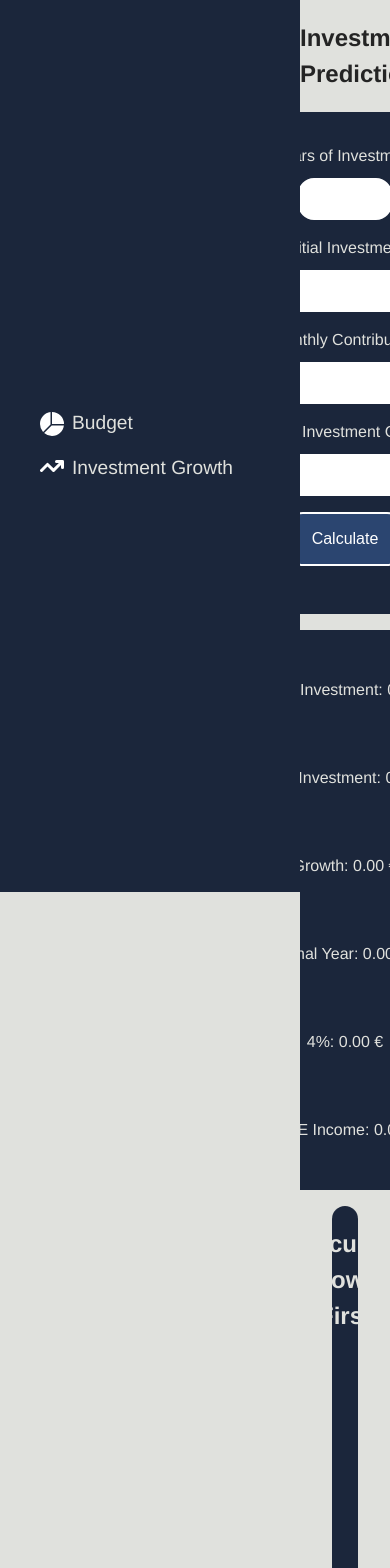
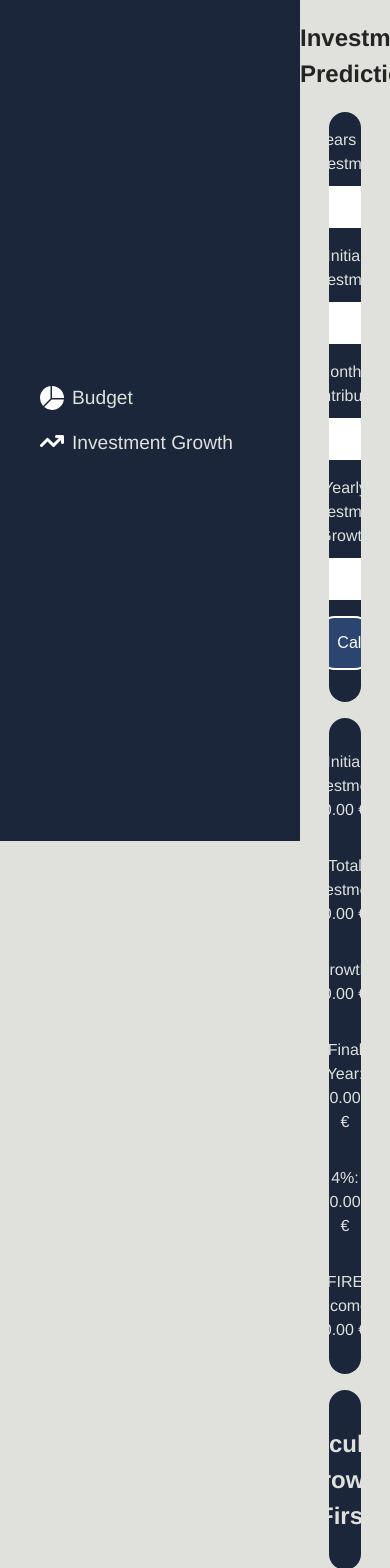
Before and after one commit to andrebarros7201/expense-tracker, a React (Vite) app: page /investment in a window 390 px wide. Shown: the top 1568 px of the page. Built offline with nearby package versions, Linux system fonts and the light colour scheme.

Commit message:
create containerComponent file and add to all InvestmentPrediction components

```diff
--- a/src/components/investmentPrediction/InvestmentPredictionForm.jsx
+++ b/src/components/investmentPrediction/InvestmentPredictionForm.jsx
@@ -1,4 +1,5 @@
 import styles from "../../styles/components/investmentPrediction/investmentPredictionForm.module.css";
+import containerComponent from "../../styles/components/containerComponent.module.css";
 import { useContext, useState } from "react";
 import { AppContext } from "../../App.jsx";
 
@@ -20,7 +21,7 @@ export default function InvestmentPredictionForm() {
     handleCalculateGrowth(values, e);
   };
   return (
-    <div className={styles["investmentPredictionForm"]}>
+    <div className={containerComponent["container-component"]}>
       <form
         className={styles["form-prediction"]}
         onSubmit={(e) => handleSubmitForm(values, e)}
--- a/src/components/investmentPrediction/InvestmentPredictionResults.jsx
+++ b/src/components/investmentPrediction/InvestmentPredictionResults.jsx
@@ -1,11 +1,11 @@
-import styles from "../../styles/components/investmentPrediction/investmentPredictionResult.module.css";
+import containerComponent from "../../styles/components/containerComponent.module.css";
 import { useContext } from "react";
 import { AppContext } from "../../App.jsx";
 
 export default function InvestmentPredictionResults() {
   const { investment } = useContext(AppContext);
   return (
-    <section className={styles["investmentPredictionResult"]}>
+    <section className={containerComponent["container-component"]}>
       <p>
         Initial Investment:{" "}
         {parseFloat(investment.initialInvestment)
--- a/src/components/investmentPrediction/InvestmentPredictionTable.jsx
+++ b/src/components/investmentPrediction/InvestmentPredictionTable.jsx
@@ -1,6 +1,7 @@
 import { AppContext } from "../../App.jsx";
 import { useContext, useState } from "react";
 import styles from "../../styles/components/investmentPrediction/investmentPredictionTable.module.css";
+import containerComponent from "../../styles/components/containerComponent.module.css";
 import PropTypes from "prop-types";
 
 function TableItem({ item, previousItem }) {
@@ -9,7 +10,10 @@ function TableItem({ item, previousItem }) {
     setDetailsOpen(!detailsOpen);
   };
   return (
-    <div className={styles["table-item"]} data-testid="table-item">
+    <div
+      className={containerComponent["container-table-item"]}
+      data-testid="table-item"
+    >
       <div className={styles["table-item-head"]}>
         <p>Year: {item.year}</p>
         <p>
@@ -58,7 +62,7 @@ export default function InvestmentPredictionTable() {
   let previousItem = null; // Initialize previous item as null
 
   return (
-    <div className={styles["table"]}>
+    <div className={containerComponent["container-table"]}>
       {growth.length > 0 ? (
         growth.map((item) => {
           const element = (
--- a/src/styles/components/budget/budgetTable.module.css
+++ b/src/styles/components/budget/budgetTable.module.css
@@ -5,6 +5,15 @@
   flex-flow: column nowrap;
   gap: 1rem;
   padding: 1rem;
+  color: var(--platinum);
+}
+
+@media (max-width: 1200px) {
+  .budgetCRUD {
+    width: 100%;
+    max-height: 500px;
+    overflow-y: scroll;
+  }
 }
 
 .budgetCRUDITem {
--- /dev/null
+++ b/src/styles/components/containerComponent.module.css
@@ -0,0 +1,56 @@
+.container-component,
+.container-table {
+  display: flex;
+  flex-flow: column nowrap;
+  justify-content: center;
+  align-items: center;
+  box-sizing: border-box;
+  background-color: var(--oxford-blue);
+  color: var(--platinum);
+  border-radius: 1rem;
+  overflow-y: scroll;
+  padding: 1rem;
+}
+
+.container-table {
+  justify-content: flex-start;
+}
+
+.container-table-item {
+  display: flex;
+  flex-direction: column;
+  justify-content: space-evenly;
+  width: 90%;
+  height: min-content;
+  padding: 1rem;
+
+  &:not(:last-child) {
+    border-bottom: 1px solid var(--platinum);
+  }
+
+  & button {
+    padding: 0.4rem;
+    font-size: 1rem;
+    background-color: var(--platinum);
+    color: #242424;
+    border: 1px solid #242424;
+    transition: 0.2s ease-in-out;
+    max-width: 200px;
+
+    &:hover {
+      cursor: pointer;
+      box-shadow: 0 0 10px var(--platinum);
+    }
+  }
+}
+
+@media (max-width: 1200px) {
+  .container-component,
+  .container-table {
+    width: 90%;
+  }
+
+  .container-table {
+    max-height: 500px;
+  }
+}
--- a/src/styles/components/investmentPrediction/investmentPredictionTable.module.css
+++ b/src/styles/components/investmentPrediction/investmentPredictionTable.module.css
@@ -1,50 +1,3 @@
-.table {
-  display: flex;
-  flex-flow: column nowrap;
-  align-items: center;
-  box-sizing: border-box;
-  background-color: var(--oxford-blue);
-  color: var(--platinum);
-  border-radius: 1rem;
-  overflow-y: scroll;
-}
-
-@media (max-width: 1200px) {
-  .table {
-    width: 100%;
-    height: 500px;
-    overflow-y: scroll;
-  }
-}
-
-.table-item {
-  display: flex;
-  flex-direction: column;
-  justify-content: space-evenly;
-  width: 90%;
-  height: min-content;
-  padding: 1rem;
-
-  &:not(:last-child) {
-    border-bottom: 1px solid var(--platinum);
-  }
-
-  & button {
-    padding: 0.4rem;
-    font-size: 1rem;
-    background-color: var(--platinum);
-    color: #242424;
-    border: 1px solid #242424;
-    transition: 0.2s ease-in-out;
-    max-width: 200px;
-
-    &:hover {
-      cursor: pointer;
-      box-shadow: 0 0 10px var(--platinum);
-    }
-  }
-}
-
 .table-item-head {
   display: flex;
   flex-flow: row wrap;
@@ -57,3 +10,41 @@
     min-width: 170px;
   }
 }
+
+.table-item-details {
+  display: flex;
+  flex-flow: column wrap;
+  align-items: center;
+  justify-content: center;
+  height: 350px;
+
+  & > * {
+    display: flex;
+    flex-flow: row nowrap;
+    gap: 0.5rem;
+    align-items: center;
+    justify-content: space-between;
+  }
+}
+
+@media (max-width: 1050px) {
+  .table-item-head {
+    flex-flow: column wrap;
+  }
+
+  .table-item-details {
+    width: 100%;
+    display: flex;
+    flex-flow: column nowrap;
+    align-items: center;
+    height: auto;
+
+    & > * {
+      display: flex;
+      align-items: center;
+      justify-content: center;
+      flex-flow: row nowrap;
+      gap: 0.2rem;
+    }
+  }
+}
--- a/src/styles/components/navbar.module.css
+++ b/src/styles/components/navbar.module.css
@@ -6,9 +6,6 @@
   padding: 1.5rem 1.5rem 1.5rem 2.5rem;
   background-color: var(--oxford-blue);
   gap: 1rem;
-  height: 100vh;
-  position: sticky;
-  top: 0;
 
   & a {
     text-decoration: none;
@@ -25,6 +22,14 @@
   }
 }
 
+@media (max-width: 1200px) {
+  .details-nav {
+    height: 94vh;
+    position: sticky;
+    top: 0;
+  }
+}
+
 svg {
   width: 24px;
   height: 24px;
```
